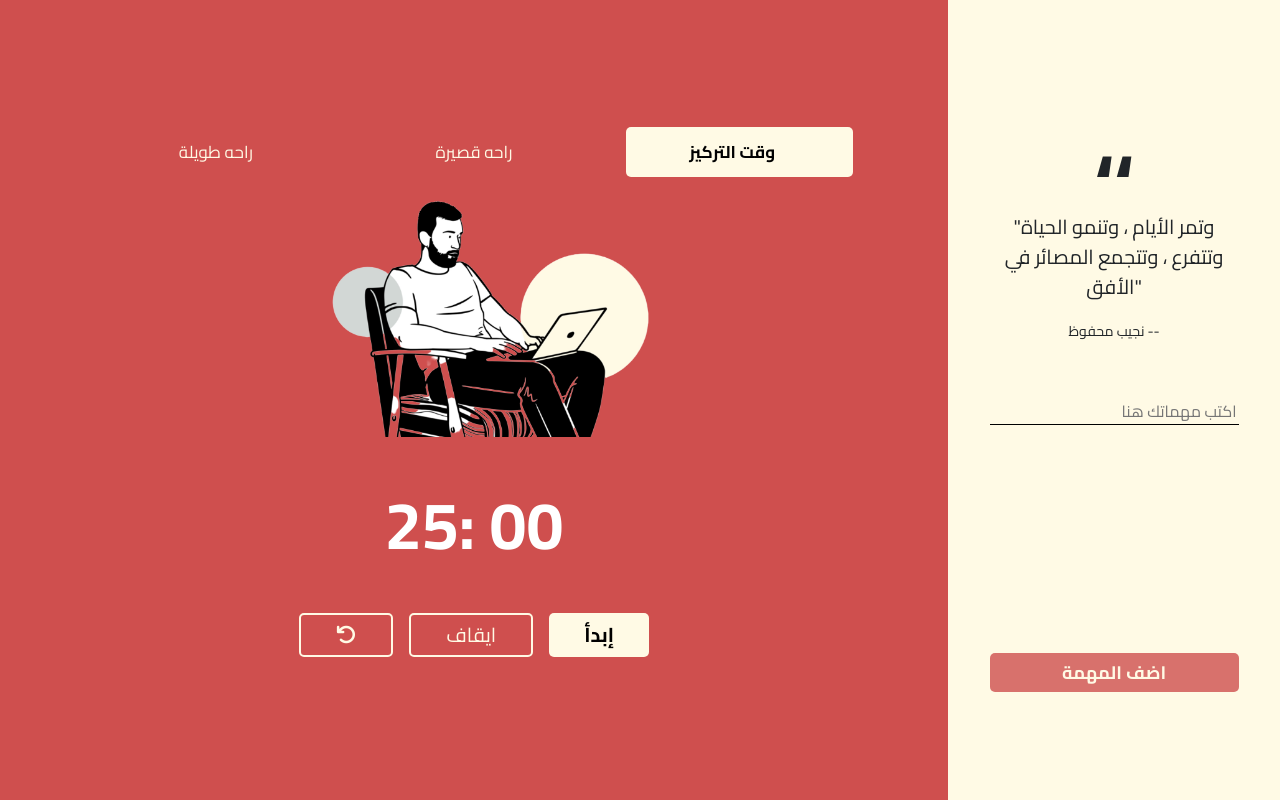
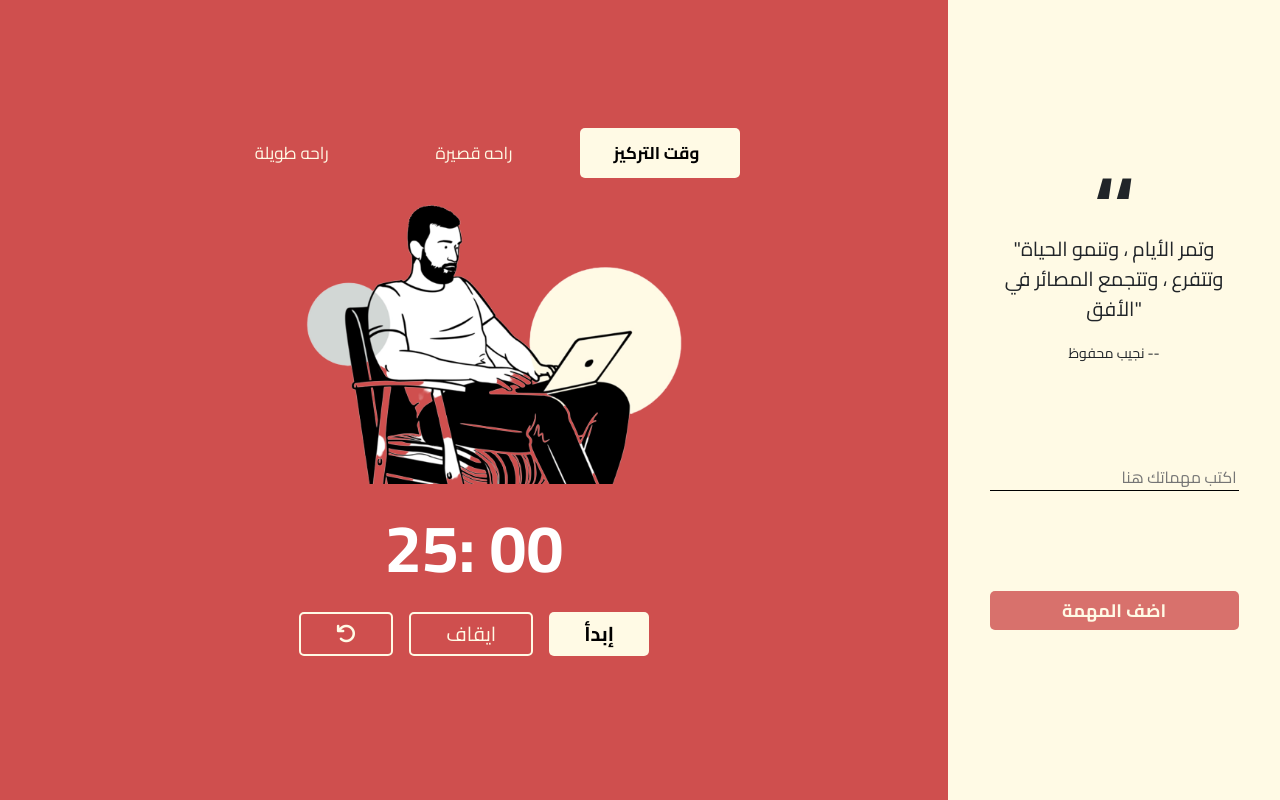
Before and after one commit to Abdarhman636/Pomodoro-technique, a plain HTML site: page index.html in a window 1280 px wide. Drawn offline with nearby package versions, Linux system fonts and the light colour scheme; some packages are replaced by stand-ins of ours; a script that the page names is missing.

Commit message:
Second Push

```diff
--- a/index.html
+++ b/index.html
@@ -20,7 +20,7 @@
 
           <!-- -------------------------------------------------------------------------------- -->
 
-          <main class="main-dev d-flex flex-column align-items-center justify-content-center ">
+          <main class="main-dev d-flex flex-column">
 
                <div class="tabs-wrapper m-auto py-5">
                     <input type="radio" name="slider" id="longBR">
@@ -53,7 +53,7 @@
                               </div>
                          </div>
 
-                         <div class="timer-dev text-center py-4">
+                         <div class="timer-dev text-center">
                               <h1 class="Pomodoro-timer text-white fw-bold py-4" id="Pomodoro-timer">15: 00</h1>
                          </div>
 
@@ -88,7 +88,7 @@
 
                     <div class="todo-dev w-75 py-5 mt-3 pt-md-4">
                          <input type="text" class="w-100 text-end" placeholder="اكتب مهماتك هنا">
-                         <ul class="todolist text-end pt-4 mb-5">
+                         <ul class="todolist text-end pt-4 mb-6">
                               <!-- <li><span><i class="fa-solid fa-trash"></i></span>ارتب الدروس الي هتبقى ف
                                    الدورة بتاعتي</li>
                               <li><span><i class="fa-solid fa-trash"></i></span>اتعلم ازاي اعمل زوم على فيلمورا</li>
--- a/style.css
+++ b/style.css
@@ -63,7 +63,7 @@ div#eye-dropper-overlay {
  }
 
 .main-dev {
-     /* height: 100% !important; */
+     height: 100% !important;
      /* margin-top: 40px; */
      flex: 2.3;
 }
@@ -76,13 +76,16 @@ div#eye-dropper-overlay {
 }
 
 .tabs-wrapper {
-     max-width: 30%;
+     max-width: 60%;
      width: 100%;
 }
 
 .tabs-wrapper nav {
      height: 50px;
+     width: 70%;
+    margin: auto;
 }
+
 
 .tabs-wrapper nav label {
      display: block;
@@ -198,7 +201,7 @@ section .content{
 }
 
 .timer-img img {
-     width: 30vw;
+     width: 60%;
 }
 
  figcaption {
@@ -213,7 +216,7 @@ section .content{
  }
 
 .todolist {
-     height: 180px;
+     height: 100px;
      overflow: auto;
      overflow-x: hidden;
      scrollbar-color: red green !important;
```
